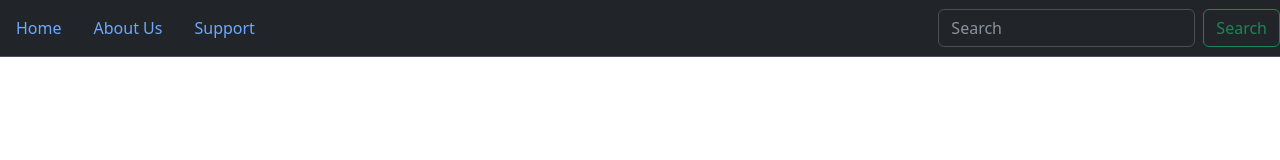
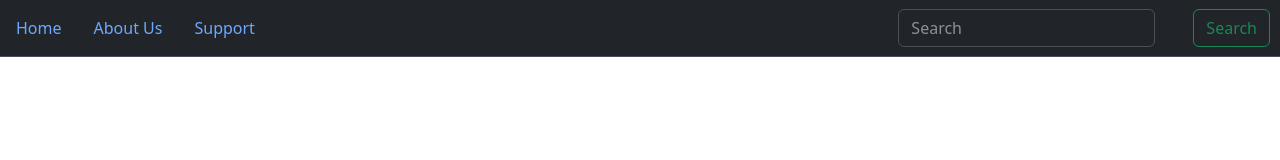
Before and after one commit to dhruvparmar29/project.github.io, a plain HTML site: page about.html in a window 1280 px wide. Shown: the top 160 px of the page. Drawn offline with nearby package versions, Linux system fonts and the light colour scheme.

Commit message:
Update about.html
Same as index

```diff
--- a/about.html
+++ b/about.html
@@ -19,11 +19,12 @@
           <a class="nav-link" href="support.html">Support</a>
         </li>
       </ul>
-        <form class="d-flex" role="search">
-            <input class="form-control me-2" type="search" placeholder="Search" aria-label="Search">
-            <button class="btn btn-outline-success" type="submit">Search</button>
+      <form class="d-flex" role="search" style="margin-right: 10px;">
+          <input class="form-control me-2" style="margin-left: 10px;" type="search" placeholder="Search" aria-label="Search">
+          <button class="btn btn-outline-success" type="submit" style="margin-left: 30px;">Search</button>
         </form>
     </nav>
+
     </head>
     <body>
         <br><br><br><br><br>
```
Lines whose indentation alone changed are shown as unchanged.
